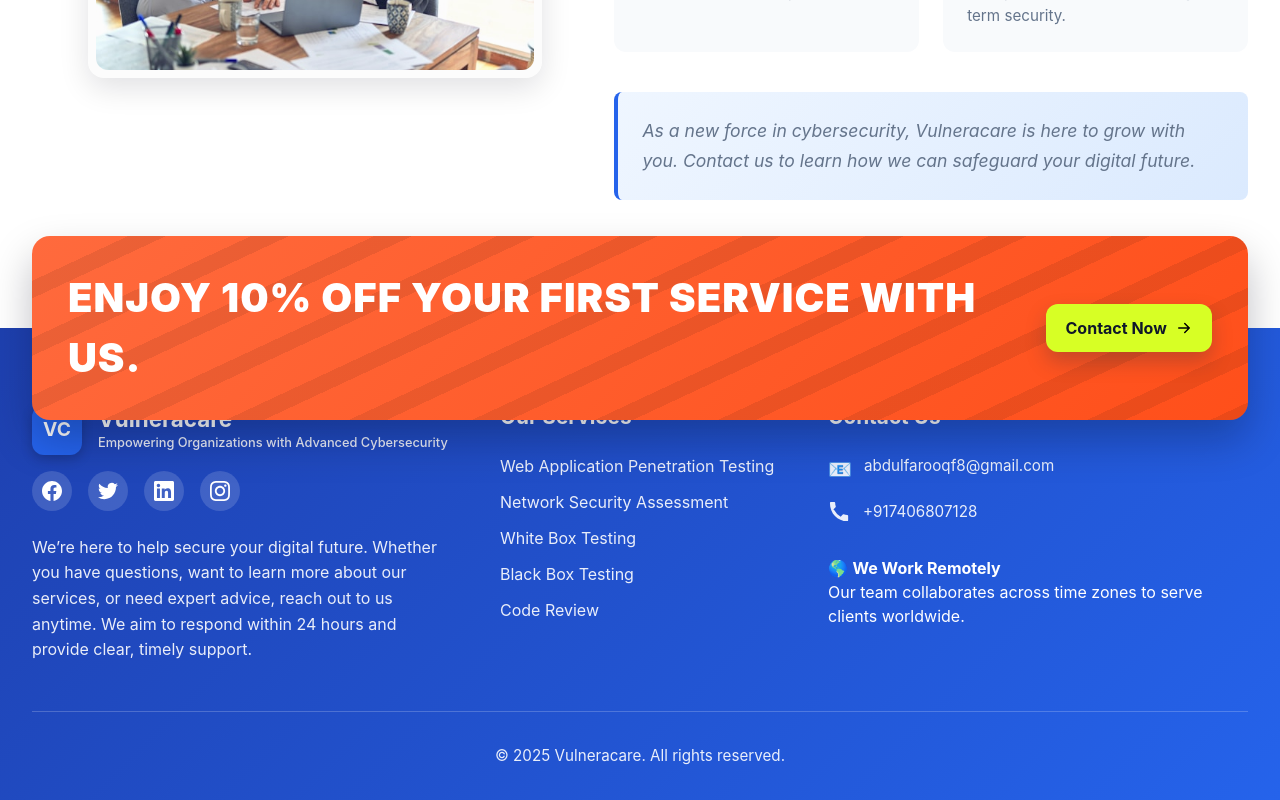
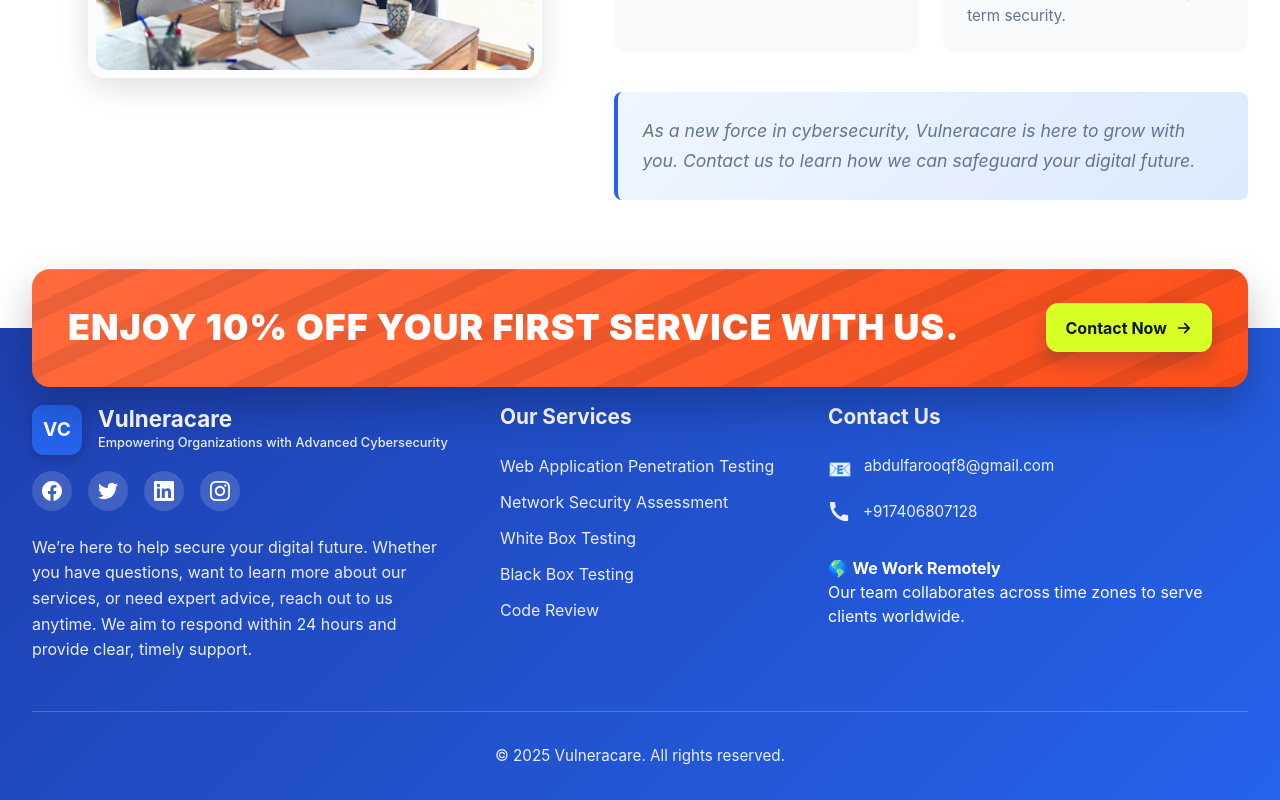
Before and after one commit to VikramProg/vulneracare-repo, a React (Vite) app: page / in a window 1280 px wide. Shown: the part 2821-3621 px from the top of the page. Built offline with nearby package versions, Linux system fonts and the light colour scheme.

Commit message:
CTABanner zoom view optimized

```diff
--- a/src/components/CTABanner.css
+++ b/src/components/CTABanner.css
@@ -37,7 +37,7 @@
   font-weight: 900;
   letter-spacing: 1px;
   text-transform: uppercase;
-  font-size: clamp(1.2rem, 3.2vw, 2.5rem);
+  font-size: clamp(1.2rem, 2.8vw, 2.5rem);
 }
 
 .cta-actions { flex-shrink: 0; }
```
